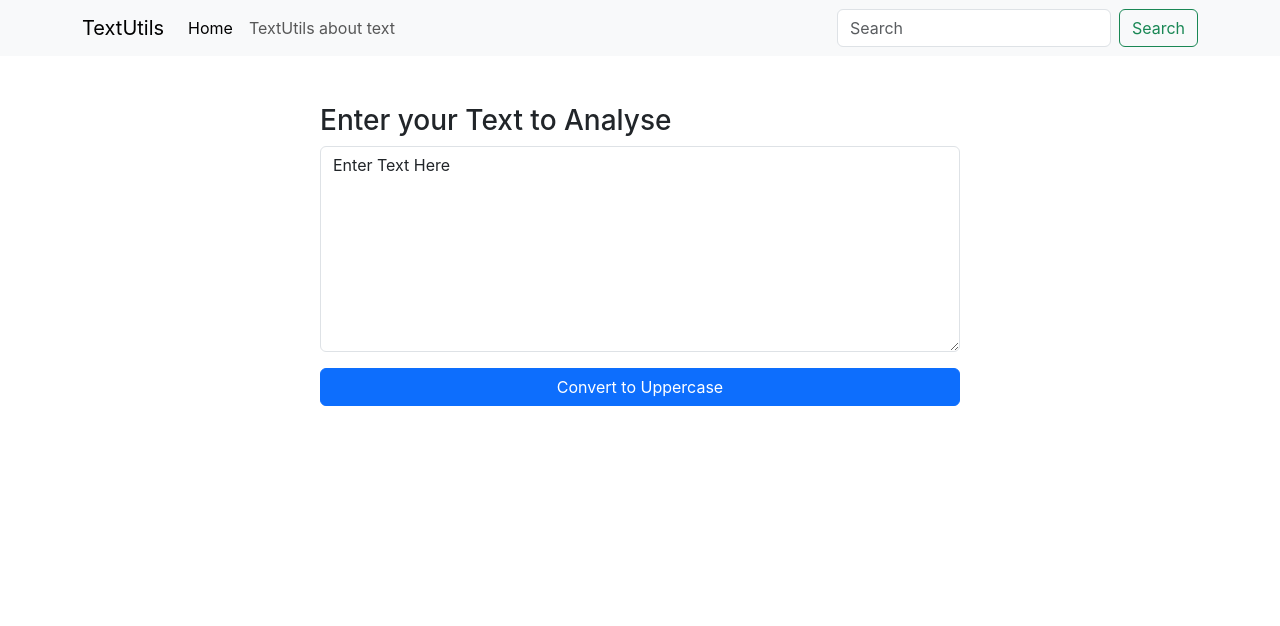
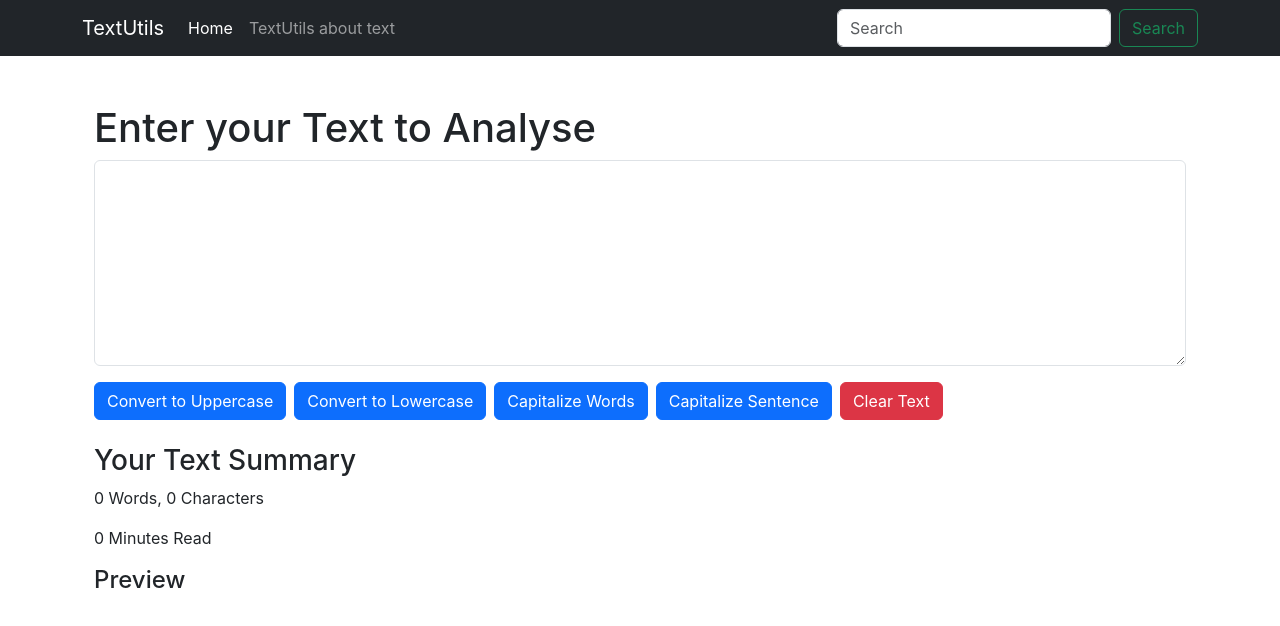
Before and after one commit to NileshJaswal/TextUtils, a React (Create React App) app: page / in a window 1280 px wide. Shown: the top 626 px of the page. Built offline with nearby package versions, Linux system fonts and the light colour scheme.

Commit message:
Added more options

```diff
--- a/src/App.js
+++ b/src/App.js
@@ -5,8 +5,10 @@ import Textform from "./components/Textform";
 const App = () => {
   return (
     <>
-      <Navbar title="TextUtils" about="TextUtils about text"/>
-      <Textform heading="Enter your Text to Analyse"/>
+      <Navbar title="TextUtils" about="TextUtils about text" />
+      <div className="container">
+        <Textform heading="Enter your Text to Analyse" />
+      </div>
     </>
   );
 };
--- a/src/components/Navbar.js
+++ b/src/components/Navbar.js
@@ -3,7 +3,7 @@ import PropTypes from 'prop-types';
 
 export default function Navbar(props) {
   return (
-    <nav className="navbar navbar-expand-lg bg-body-tertiary">
+    <nav className="navbar navbar-dark bg-dark navbar-expand-lg">
     <div className="container">
       <a className="navbar-brand" href="/">
         {props.title}
--- a/src/components/Textform.js
+++ b/src/components/Textform.js
@@ -1,19 +1,52 @@
 import React, { useState } from "react";
 
 export default function Textform(props) {
+  //Text is a variable where we storing the value and set text iws the variable which we will use to update the value text
+  const [text, setText] = useState("");
+
+  let wordCount = text.split(" ").length;
+  if (text == "") {
+    wordCount = 0;
+  }
+
+  // Update the text on manually changing the text area value onchange listn
+  const HandleOnChange = (event) => {
+    setText(event.target.value);
+  };
+
+  //convert to uppercase on click
   const HandleUpClick = () => {
-    console.log("up was Clicked!");
-    setText('You Have Clicked the HandleUpClick');
-  }
-  const HandleOnChange = () => {
-    console.log("up was Clicked!");
-  }
-  const [text, setText] = useState("Enter Text Here");
-  // text = "Updated text"; //Wrong way
-  // setText = ("Updated Text") //Correct
+    // console.log("up was Clicked on" + text);
+    let newText = text.toUpperCase();
+    setText(newText);
+  };
+  const HandleLoClick = () => {
+    let newText = text.toLowerCase();
+    setText(newText);
+  };
+  const capitalizeText = () => {
+    const words = text.split(' '); // Split text into an array of words
+    const capitalizedWords = words.map(word => {
+      return word.charAt(0).toUpperCase() + word.slice(1); // Capitalize the first letter of each word
+    });
+    const capitalizedText = capitalizedWords.join(' '); // Join the words back into a string
+    setText(capitalizedText);
+  };
+  const capitalizeSentence = () => {
+    const words = text.toLowerCase().split(' ');
+    words[0] = words[0].charAt(0).toUpperCase() + words[0].slice(1);
+    const capitalizedText = words.join(' ');
+    setText(capitalizedText);
+  };
+  const clearText = () => {
+    let newText = "";
+    setText(newText);
+  };
+
   return (
-    <div className="w-50 mx-auto mt-5">
-      <h3>{props.heading}</h3>
+    <>
+      <div className="container mt-5">
+        <h1 className="">{props.heading}</h1>
         <div className="mb-3">
           <textarea
             className="form-control"
@@ -23,13 +56,33 @@ export default function Textform(props) {
             value={text}
           />
         </div>
-      <button
-        onClick={HandleUpClick}
-        type="button"
-        className="w-100 btn btn-primary"
-      >
+        <div className="d-flex gap-2">
+          <button onClick={HandleUpClick} type="button" className="btn btn-primary">
             Convert to Uppercase
           </button>
+          <button onClick={HandleLoClick} type="button" className="btn btn-primary">
+            Convert to Lowercase
+          </button>
+          <button onClick={capitalizeText} type="button" className="btn btn-primary">
+            Capitalize Words
+          </button>
+          <button onClick={capitalizeSentence} type="button" className="btn btn-primary">
+            Capitalize Sentence
+          </button>
+          <button onClick={clearText} type="button" className="btn btn-danger">
+            Clear Text
+          </button>
         </div>
+      </div>
+      <div className="container mt-4">
+        <h3>Your Text Summary</h3>
+        <p>
+          {wordCount} Words, {text.length} Characters
+        </p>
+        <p>{0.008 * wordCount} Minutes Read</p>
+        <h4>Preview</h4>
+        <p>{text}</p>
+      </div>
+    </>
   );
 }
```
Lines whose indentation alone changed are shown as unchanged.
